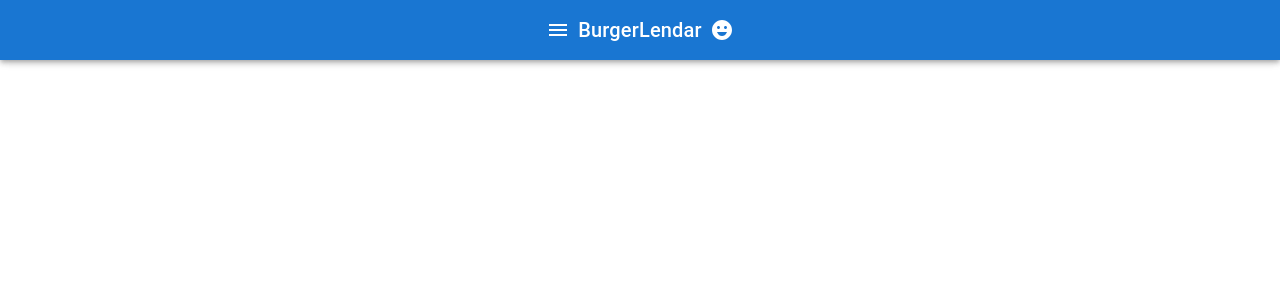
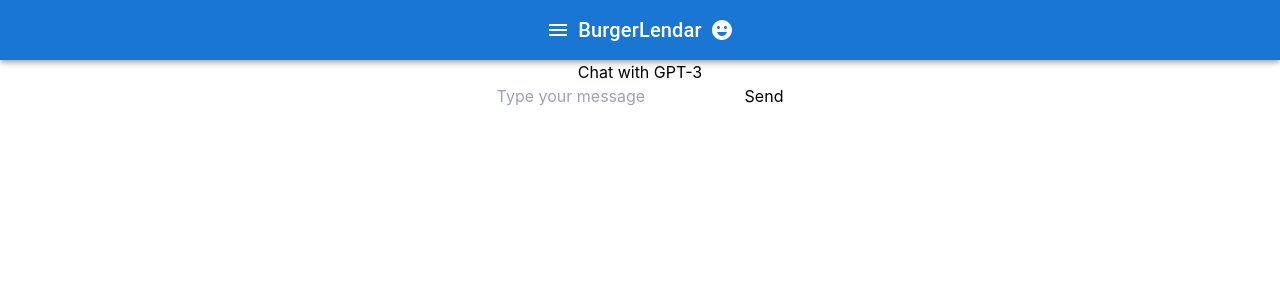
Before and after one commit to tsukasa1111/BurgerLendar, a React (Create React App) app: page /chat in a window 1280 px wide. Before the commit this address had no page. Shown: the top 300 px of the page. Built offline with nearby package versions, Linux system fonts and the light colour scheme.

Commit message:
can speak with chatGPT

```diff
--- a/package.json
+++ b/package.json
@@ -25,6 +25,7 @@
     "date-fns": "^3.6.0",
     "firebase": "^10.12.0",
     "mui": "^0.0.1",
+    "openai": "^4.47.3",
     "prettier": "^3.3.0",
     "react": "^18.3.1",
     "react-dom": "^18.3.1",
--- a/src/App.tsx
+++ b/src/App.tsx
@@ -19,6 +19,7 @@ import EventCalendar from './components/calendar';
 import ToDo from './components/todo';
 import Memories from './components/memories';
 import Loading from './components/loading/welcometoBurger';
+import Chat from './components/chatGPT/page';
 
 function App() {
   return (
@@ -40,6 +41,7 @@ function App() {
           <Route path="/todo" element={<ToDo />} />
           <Route path="/memories" Component= {Memories} />
           <Route path="/loading" Component= {Loading} />
+          <Route path="/chat" Component= {Chat} />
         </Routes>
       </div>
       <ConditionalFooter />
--- /dev/null
+++ b/src/components/chatGPT/chat.tsx
@@ -0,0 +1,78 @@
+import React, { useState } from "react";
+import axios from "axios";
+
+interface Message {
+  role: "user" | "ai";
+  content: string;
+}
+
+function Chat() {
+  const [input, setInput] = useState<string>("");
+  const [messages, setMessages] = useState<Message[]>([]);
+
+  const handleInputChange = (event: React.ChangeEvent<HTMLInputElement>) => {
+    setInput(event.target.value);
+  };
+
+  const handleSubmit = async (event: React.FormEvent<HTMLFormElement>) => {
+    event.preventDefault();
+    const userMessage: Message = {
+      role: "user",
+      content: input
+    };
+
+    // ユーザーのメッセージを追加
+    setMessages(prevMessages => [...prevMessages, userMessage]);
+
+    axios.post("https://api.openai.com/v1/chat/completions", {
+      model: "gpt-3.5-turbo",
+      messages: [{ role: "user", content: input }],
+    }, {
+      headers: {
+        "Content-Type": "application/json",
+        Authorization: `Bearer ${process.env.REACT_APP_OPENAI_API_KEY}`,
+      }
+    })
+    .then((response) => {
+      // APIからの返答を取得してステートに追加
+      const aiMessage: Message = {
+        role: "ai",
+        content: response.data.choices[0].message.content
+      };
+      setMessages(prevMessages => [...prevMessages, aiMessage]);
+    })
+    .catch((error) => {
+      console.error("Error fetching response:", error);
+    });
+
+    // 入力フィールドをクリア
+    setInput("");
+  };
+
+  return (
+    <div>
+      <h1>Chat with GPT-3</h1>
+      <form onSubmit={handleSubmit}>
+        <input
+          type="text"
+          value={input}
+          onChange={handleInputChange}
+          placeholder="Type your message"
+        />
+        <button type="submit">Send</button>
+      </form>
+      <div>
+        {messages.map((msg, index) => (
+          <p
+            key={index}
+            className={msg.role === "ai" ? "ai-message" : "user-message"}
+          >
+            {msg.content}
+          </p>
+        ))}
+      </div>
+    </div>
+  );
+}
+
+export default Chat;
--- /dev/null
+++ b/src/components/chatGPT/page.tsx
@@ -0,0 +1,13 @@
+// src/App.tsx
+import React from 'react';
+import Chat from './chat';
+
+function App() {
+  return (
+    <div className="App">
+      <Chat />
+    </div>
+  );
+}
+
+export default App;
```
Also changed, not shown: 16 other files (tests, documents, lock files or other folders).
